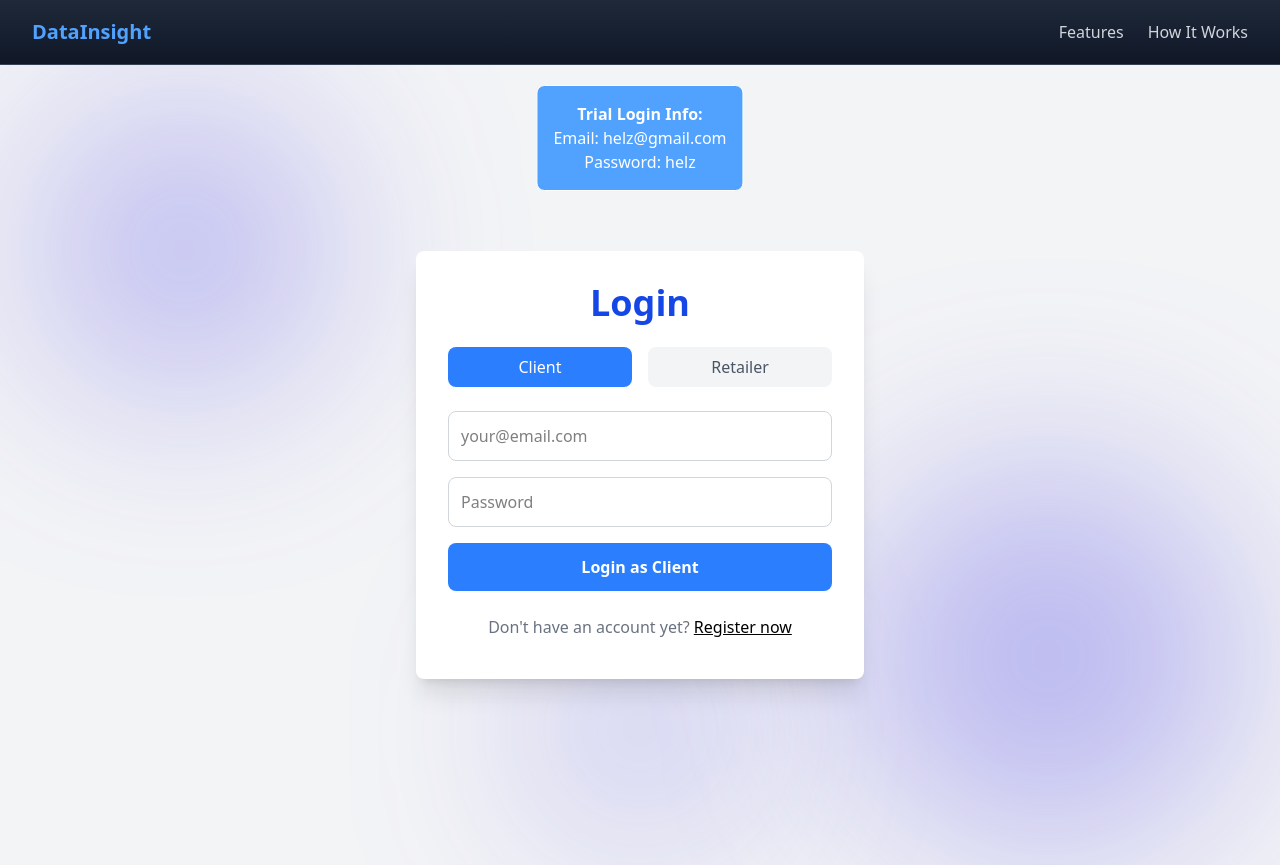
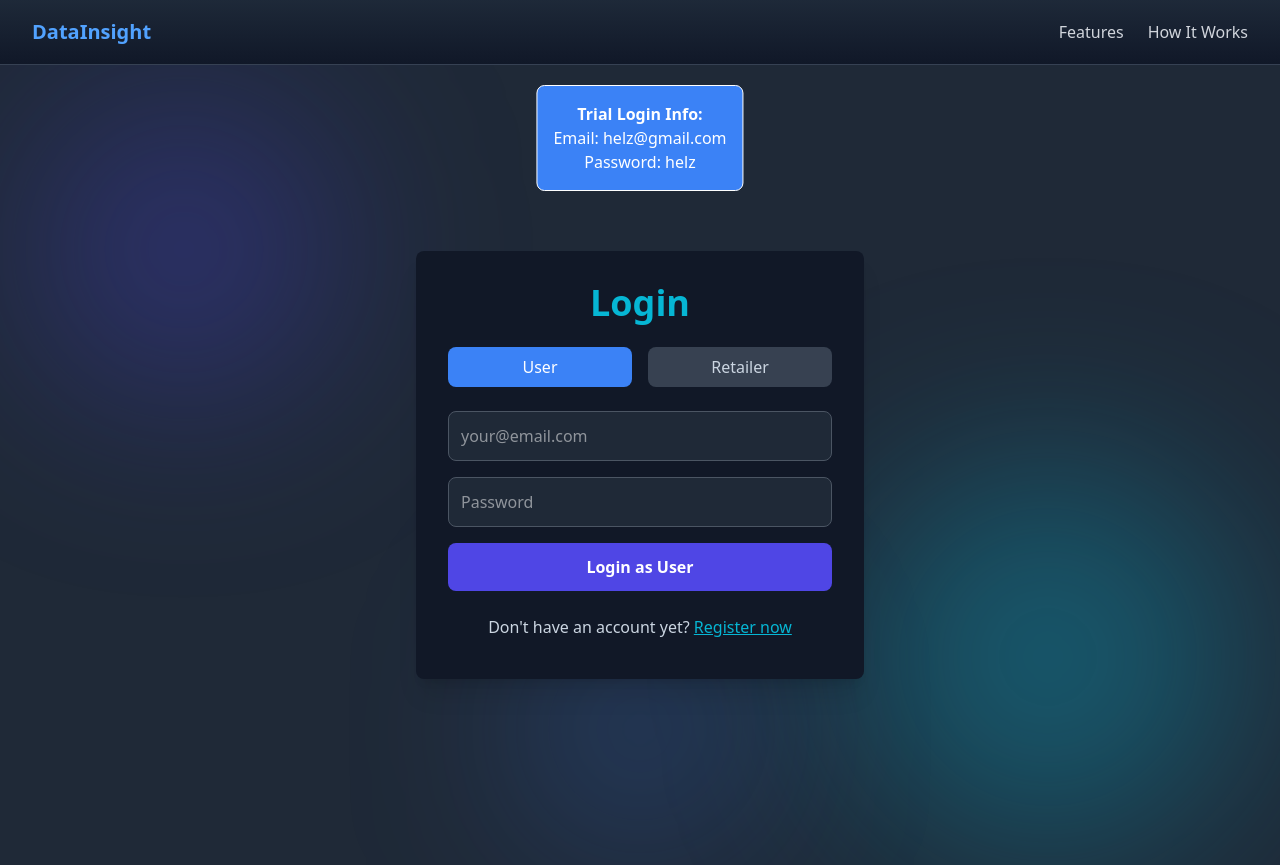
Before and after one commit to vanshm2703/DataInsight, a React (Vite) app in the folder frontend/: page /login in a window 1280 px wide. Built offline with nearby package versions, Linux system fonts and the light colour scheme.

Commit message:
loginfixed

```diff
--- a/frontend/src/components/Login.jsx
+++ b/frontend/src/components/Login.jsx
@@ -8,7 +8,7 @@ const Login = () => {
   const [email, setEmail] = useState("");
   const [password, setPassword] = useState("");
   const [isLoading, setIsLoading] = useState(false);
-  const [userType, setUserType] = useState("client"); // New state for user type
+  const [userType, setUserType] = useState("user"); // New state for user type
 
   const loginHandle = async (e) => {
     e.preventDefault();
@@ -18,20 +18,20 @@ const Login = () => {
   return (
     <>
       <Toaster />
-      <div className="relative flex items-center justify-center min-h-screen overflow-hidden bg-gray-100">
+      <div className="relative flex items-center justify-center min-h-screen overflow-hidden bg-[#1F2937] text-white">
         {/* Background circles */}
         <div className="absolute w-72 h-72 bg-[rgba(79,70,229,0.35)] rounded-full blur-[100px] top-10 left-10 sm:w-96 sm:h-96 md:w-[350px] md:h-[350px] lg:w-72 lg:h-72"></div>
-        <div className="absolute w-96 h-96 bg-[rgba(79,70,229,0.35)] rounded-full blur-[100px] top-1/2 right-10 sm:w-[400px] sm:h-[400px] md:w-[450px] md:h-[450px] lg:w-96 lg:h-96"></div>
-        <div className="absolute w-48 h-48 bg-[rgba(79,70,229,0.35)] rounded-full blur-[100px] bottom-10 left-1/2 transform -translate-x-1/2 sm:w-72 sm:h-72 md:w-[250px] md:h-[250px] lg:w-48 lg:h-48"></div>
+        <div className="absolute w-96 h-96 bg-[rgba(6,182,212,0.35)] rounded-full blur-[100px] top-1/2 right-10 sm:w-[400px] sm:h-[400px] md:w-[450px] md:h-[450px] lg:w-96 lg:h-96"></div>
+        <div className="absolute w-48 h-48 bg-[rgba(59,130,246,0.35)] rounded-full blur-[100px] bottom-10 left-1/2 transform -translate-x-1/2 sm:w-72 sm:h-72 md:w-[250px] md:h-[250px] lg:w-48 lg:h-48"></div>
 
         {isLoading && (
-          <div className="absolute z-20 h-screen top-0 left-0 bg-black/55 flex flex-col justify-center items-center w-full">
+          <div className="absolute z-20 h-screen top-0 left-0 bg-[#111827]/55 flex flex-col justify-center items-center w-full">
             <Loader />
           </div>
         )}
 
         {/* Trial login info */}
-        <div className="absolute mt-5 border rounded-lg top-0 left-1/2 transform -translate-x-1/2 p-4 bg-blue-400 text-white text-sm sm:text-base text-center w-auto">
+        <div className="absolute mt-5 border rounded-lg top-0 left-1/2 transform -translate-x-1/2 p-4 bg-[#3B82F6] text-white text-sm sm:text-base text-center w-auto">
           <p>
             <strong>Trial Login Info:</strong>
             <br />
@@ -42,29 +42,29 @@ const Login = () => {
         </div>
 
         {/* Login Card */}
-        <div className="relative bg-white p-8 rounded-lg shadow-xl z-10 w-full max-w-md">
-          <h1 className="text-3xl sm:text-4xl text-center mb-6 text-blue-700 font-semibold">
+        <div className="relative bg-[#111827] p-8 rounded-lg shadow-xl z-10 w-full max-w-md">
+          <h1 className="text-3xl sm:text-4xl text-center mb-6 text-[#06B6D4] font-semibold">
             Login
           </h1>
 
           {/* User Type Selection */}
           <div className="flex gap-4 mb-6">
             <button
-              onClick={() => setUserType("client")}
+              onClick={() => setUserType("user")}
               className={`flex-1 py-2 px-4 rounded-lg font-medium transition-colors duration-200 ${
-                userType === "client"
-                  ? "bg-blue-500 text-white"
-                  : "bg-gray-100 text-gray-600 hover:bg-gray-200"
+                userType === "user"
+                  ? "bg-[#3B82F6] text-white"
+                  : "bg-[#374151] text-[#CBD5E1] hover:bg-[#4B5563]"
               }`}
             >
-              Client
+              User
             </button>
             <button
               onClick={() => setUserType("retailer")}
               className={`flex-1 py-2 px-4 rounded-lg font-medium transition-colors duration-200 ${
                 userType === "retailer"
-                  ? "bg-blue-500 text-white"
-                  : "bg-gray-100 text-gray-600 hover:bg-gray-200"
+                  ? "bg-[#3B82F6] text-white"
+                  : "bg-[#374151] text-[#CBD5E1] hover:bg-[#4B5563]"
               }`}
             >
               Retailer
@@ -81,7 +81,7 @@ const Login = () => {
               value={email}
               onChange={(e) => setEmail(e.target.value)}
               required
-              className="w-full p-3 border border-gray-300 rounded-lg focus:outline-none focus:ring-2 focus:ring-blue-500"
+              className="w-full p-3 border border-[#4B5563] rounded-lg focus:outline-none focus:ring-2 focus:ring-[#06B6D4] bg-[#1F2937] text-white"
             />
             <input
               type="password"
@@ -89,18 +89,18 @@ const Login = () => {
               value={password}
               onChange={(e) => setPassword(e.target.value)}
               required
-              className="w-full p-3 border border-gray-300 rounded-lg focus:outline-none focus:ring-2 focus:ring-blue-500"
+              className="w-full p-3 border border-[#4B5563] rounded-lg focus:outline-none focus:ring-2 focus:ring-[#06B6D4] bg-[#1F2937] text-white"
             />
             <button
               type="submit"
-              className="w-full py-3 bg-blue-500 text-white rounded-lg font-semibold hover:bg-blue-600 focus:outline-none focus:ring-2 focus:ring-blue-500"
+              className="w-full py-3 bg-[#4F46E5] text-white rounded-lg font-semibold hover:bg-[#3B82F6] focus:outline-none focus:ring-2 focus:ring-[#06B6D4]"
               disabled={isLoading}
             >
               Login as {userType.charAt(0).toUpperCase() + userType.slice(1)}
             </button>
-            <div className="text-center py-2 text-gray-500 text-sm sm:text-base">
+            <div className="text-center py-2 text-[#CBD5E1] text-sm sm:text-base">
               Don't have an account yet?{" "}
-              <a className="underline text-black" href="/register">
+              <a className="underline text-[#06B6D4]" href="/register">
                 Register now
               </a>
             </div>
```
